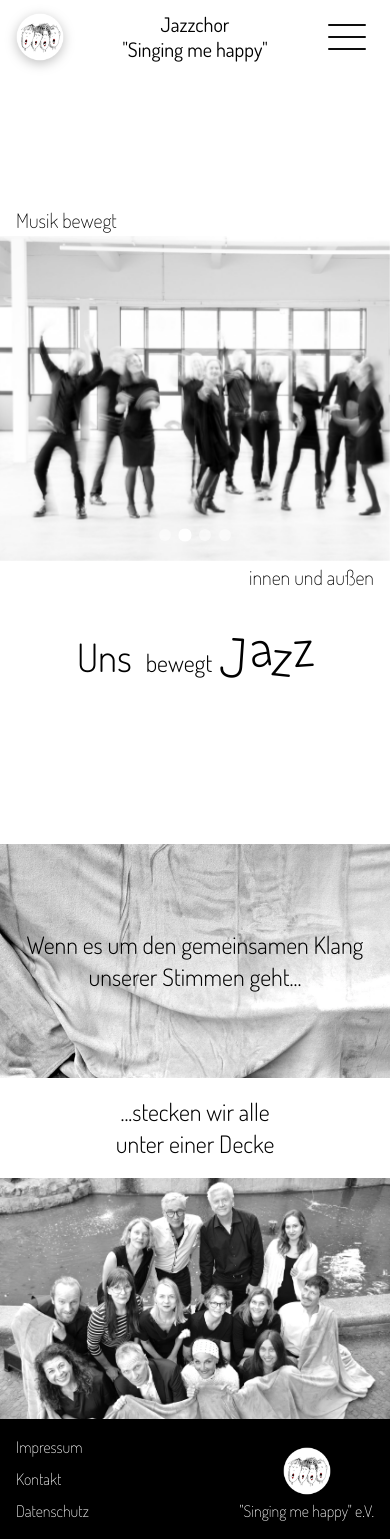
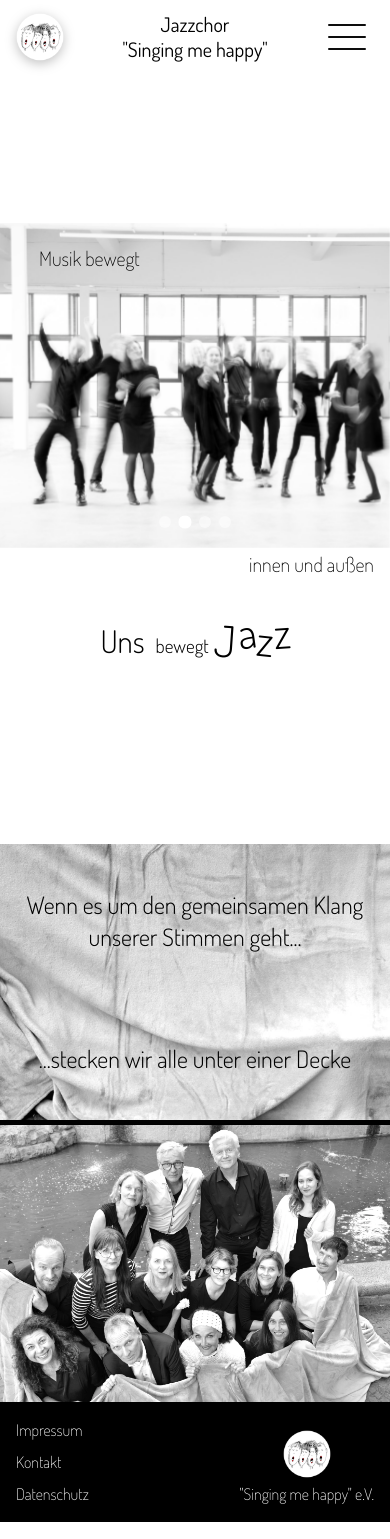
Before and after one commit to NinaHahne/singingmehappy, a SvelteKit app: page / in a window 390 px wide. Built offline with nearby package versions, Linux system fonts and the light colour scheme.

Commit message:
feat: clean up and mobile finetuning

```diff
--- a/src/routes/+page.svelte
+++ b/src/routes/+page.svelte
@@ -41,13 +41,6 @@
   <section class="relative flex w-full flex-shrink-0 flex-col items-start md:mt-auto lg:block lg:items-stretch">
     <p class="sr-only">Willkommen beim Jazzchor Singing me happy</p>
     <p class="sr-only">Animierter Slider mit Bildern des Jazzchors Singing me happy</p>
-    <p
-      class="mb-0 -translate-x-full pl-4 text-left text-xl font-extralight leading-8 opacity-0 transition-all duration-[1.2s] ease-in-out md:text-2xl lg:hidden"
-      class:opacity-100={showMusicMoves}
-      class:translate-x-0={showMusicMoves}
-    >
-      Musik bewegt
-    </p>
     <HeroSlider
       images={heroImages}
       interval={4500}
@@ -56,26 +49,16 @@
       debugIndex={debugHeroIndex}
       onIndexChange={(i) => (heroIndex = i)}
     />
-    <p
-      class="mb-0 self-end pr-4 text-right text-xl font-extralight leading-8 transition-all delay-1000 duration-1000 ease-in-out md:text-2xl lg:hidden"
-      class:opacity-0={!showMusicMoves}
-      class:translate-y-full={!showMusicMoves}
-      class:opacity-100={showMusicMoves}
-      class:translate-y-0={showMusicMoves}
-    >
-      innen und außen
-    </p>
-    <!-- <div class="flex h-full w-full flex-col items-center justify-center gap-1 lg:hidden">
-    </div> -->
-    <div class="pointer-events-none absolute inset-0 hidden [container-type:size] lg:block">
+    <p class="mb-0 self-end pr-4 text-right text-xl font-extralight leading-8 md:text-2xl lg:hidden">innen und außen</p>
+    <div class="pointer-events-none absolute inset-0 [container-type:size]">
       <p
-        class="pointer-events-auto absolute left-1/2 top-[17%] -ml-[5.8cqw] -translate-x-1/2 text-center text-[2.8cqw] font-normal"
+        class="pointer-events-auto absolute left-[10cqw] top-[5cqw] text-center text-xl font-extralight leading-8 lg:left-1/2 lg:top-[17%] lg:-ml-[5.8cqw] lg:-translate-x-1/2 lg:text-[2.8cqw] lg:font-normal lg:leading-tight"
       >
         Musik bewegt
       </p>
 
       <p
-        class="pointer-events-auto absolute bottom-[8%] left-1/2 ml-[12cqw] -translate-x-1/2 text-[2.4cqw] font-normal"
+        class="pointer-events-auto absolute bottom-[8%] left-1/2 ml-[12cqw] hidden -translate-x-1/2 text-[2.4cqw] font-normal lg:block lg:leading-tight"
       >
         innen und außen
       </p>
@@ -85,7 +68,7 @@
   <section class="flex w-full items-center justify-center py-10 lg:h-[120px] lg:bg-black lg:py-0">
     <p
       id="uns-bewegt-jazz"
-      class={`flex-shrink-0 text-center text-3xl font-light text-black md:text-3xl lg:text-white xl:text-4xl hero-${heroIndex}`}
+      class={`flex-shrink-0 text-center text-2xl font-light text-black md:text-3xl lg:text-white xl:text-4xl hero-${heroIndex}`}
     >
       <span>Uns</span> <span>bewegt</span>
       <span id="jazz" class={`hero-${heroIndex}`} class:no-transform={!showMusicMoves}
@@ -99,30 +82,29 @@
   <img
     src="/images/home/decke.jpg"
     alt="Decke"
-    class="block aspect-[5/3] w-full object-cover lg:aspect-auto lg:object-contain"
+    class="block aspect-[24/17] w-full object-cover lg:aspect-auto lg:object-contain"
   />
   <div
-    class="absolute inset-0 flex items-center justify-center lg:pointer-events-none lg:block lg:[container-type:size]"
+    class="absolute inset-0 flex flex-col items-center justify-around lg:pointer-events-none lg:block lg:[container-type:size]"
   >
     <p
       class="menu-shadow px-4 text-center text-2xl font-light lg:pointer-events-auto lg:absolute lg:bottom-[23.5cqw] lg:left-1/2 lg:ml-[17cqw] lg:-translate-x-1/2 lg:whitespace-nowrap lg:px-0 lg:text-[2.4cqw] lg:font-normal lg:leading-tight"
     >
       Wenn es um den gemeinsamen Klang unserer Stimmen geht...
     </p>
+    <p class="menu-shadow text-center text-2xl font-light md:text-2xl lg:hidden xl:text-3xl">
+      ...stecken wir alle unter einer Decke
+    </p>
   </div>
 </section>
 
-<section class="flex h-[100px] w-full items-center justify-center lg:hidden">
-  <p class="text-center text-2xl font-light md:text-2xl xl:text-3xl">
-    ...stecken wir alle<br />unter einer Decke
-  </p>
-</section>
+<hr class="w-full border-4 border-t border-black lg:hidden" />
 
 <section class="relative bg-black lg:pt-4">
   <img
     src="/images/home/unter-einer-decke.jpg"
     alt="Jazzchor Gruppe steht zusammen unter einer Decke"
-    class="block w-full object-contain"
+    class="block aspect-[24/17] w-full object-cover lg:aspect-auto lg:object-contain"
   />
   <div class="pointer-events-none absolute inset-0 hidden [container-type:size] lg:block">
     <p
@@ -132,10 +114,6 @@
     </p>
   </div>
 </section>
-
-<!-- <section class="flex h-[100px] w-full items-center justify-center lg:hidden">
-  <p class="text-center text-2xl font-light md:text-2xl xl:text-3xl">unter einer Decke</p>
-</section> -->
 
 <!-- <section class="relative flex flex-col items-center gap-4 p-2 py-16 md:whitespace-nowrap">
   <div class="flex flex-col gap-2 text-4xl md:flex-row">
```
